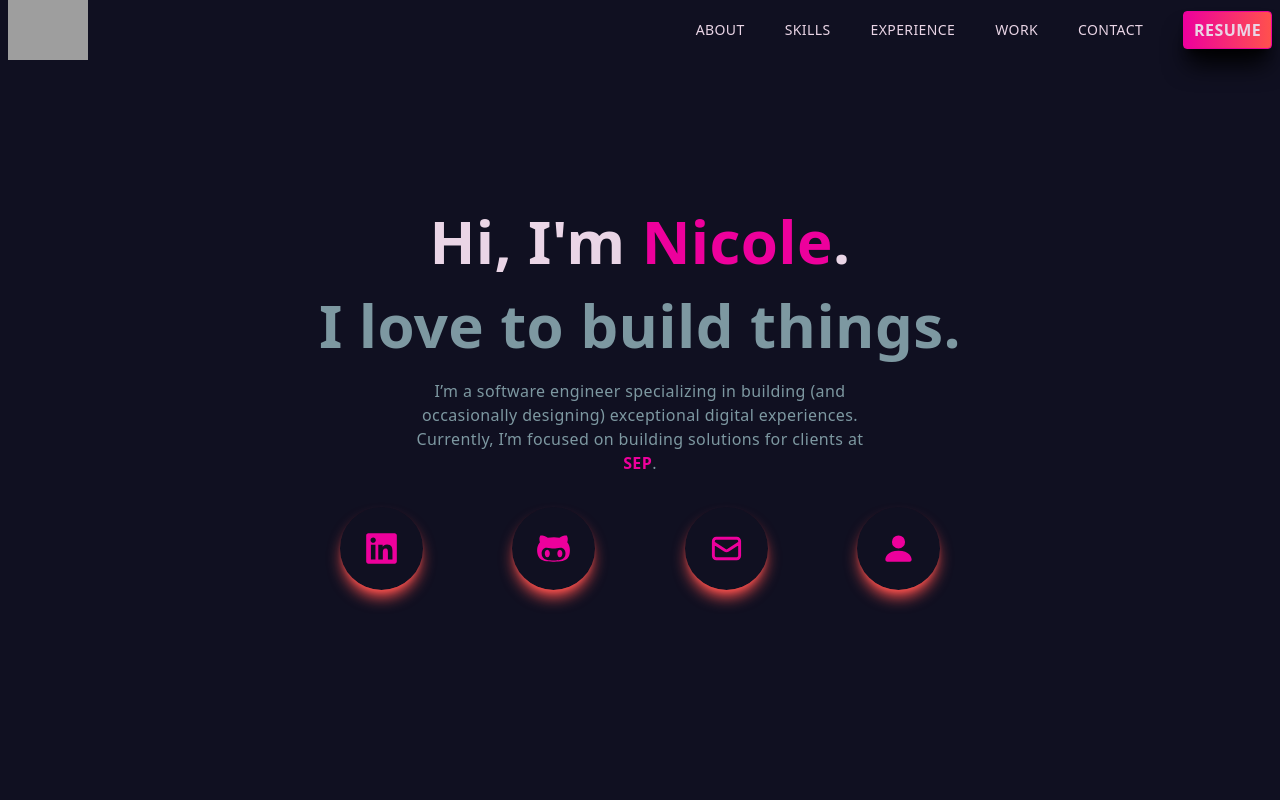
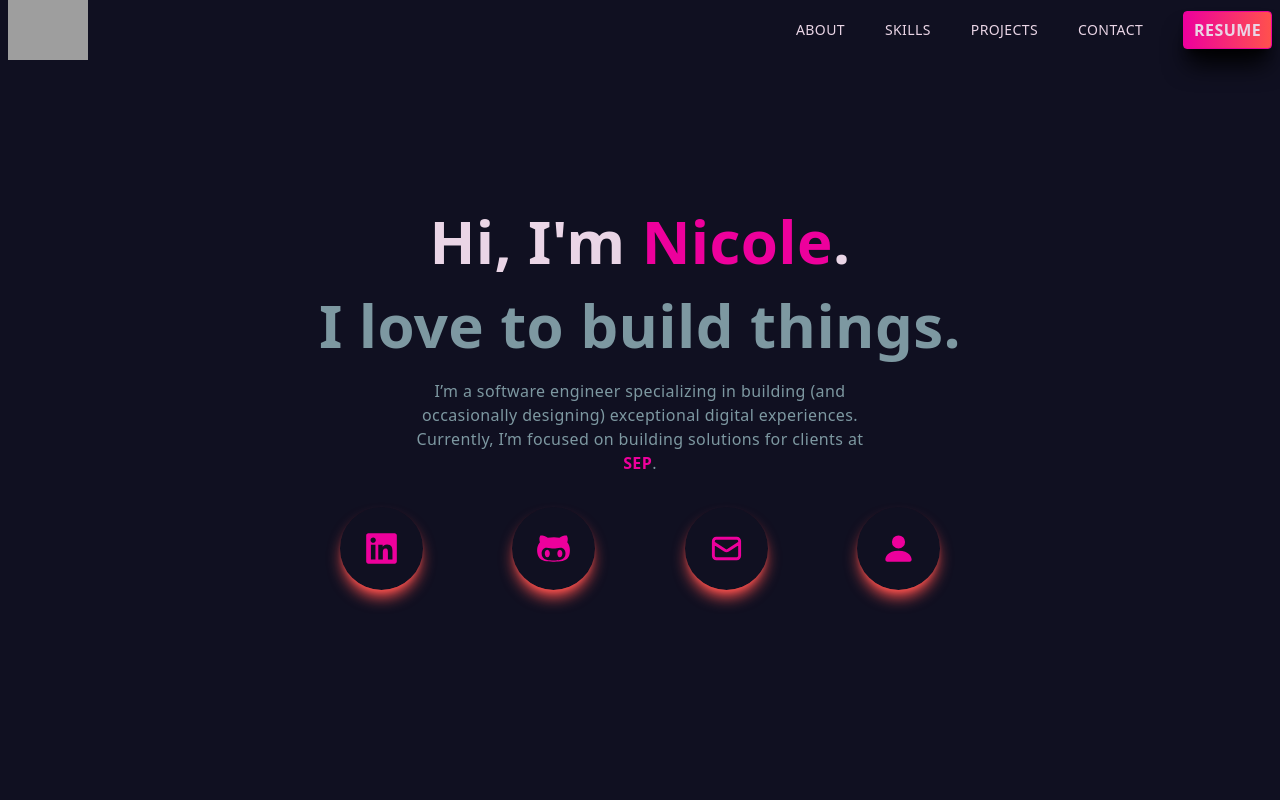
Before and after one commit to NicoleSelig/folio, a Next.js app: page / in a window 1280 px wide. Shown: the top 800 px of the page. Built offline with nearby package versions, Linux system fonts and the light colour scheme; grey boxes are pictures that could not be loaded.

Commit message:
add links

```diff
--- a/src/components/about.tsx
+++ b/src/components/about.tsx
@@ -1,11 +1,10 @@
 import React from "react";
 import Image from "next/image";
-import Skills from "./skills";
 import SectionLabel from "./sectionLabel";
 
 export default function About() {
   return (
-    <div className="w-full md:h-screen p-2 flex items-center py-16">
+    <div id="about" className="w-full md:h-screen p-2 flex items-center py-16">
       <div className="max-w-[700px] m-auto md:grid grid-cols-3 gap-8">
         <div className="col-span-2">
           <SectionLabel label="About" header="Hello!"/>
--- a/src/components/contact.tsx
+++ b/src/components/contact.tsx
@@ -4,7 +4,7 @@ import SectionLabel from "./sectionLabel";
 
 export default function Contact() {
   return (
-    <div className="w-full h-screen text-center">
+    <div id="contact" className="w-full h-screen text-center">
       <div className="max-w-[700px] w-full h-full mx-auto p-2 flex justify-center items-center">
         <div className="">
           <SectionLabel label="What's Next?" header="Let's Get In Touch" />
--- a/src/components/main.tsx
+++ b/src/components/main.tsx
@@ -5,7 +5,7 @@ import { BsFillPersonFill } from "react-icons/bs";
 
 export default function Main() {
   return (
-    <div className="w-full h-screen text-center">
+    <div id="home" className="w-full h-screen text-center">
       <div className="max-w-[700px] w-full h-full mx-auto p-2 flex justify-center items-center">
         <div>
           <h1 className="py-4">
--- a/src/components/navbar.tsx
+++ b/src/components/navbar.tsx
@@ -25,21 +25,21 @@ export default function Navbar() {
         />
         <div>
           <ul className="hidden md:flex items-center">
-            <Link href="/">
+            <Link href="/#about">
               <li className="ml-10 text-sm uppercase hover:border-b">About</li>
             </Link>
-            <Link href="/">
+            <Link href="/#skills">
               <li className="ml-10 text-sm uppercase hover:border-b">Skills</li>
             </Link>
-            <Link href="/">
+            {/* <Link href="/">
               <li className="ml-10 text-sm uppercase hover:border-b">
                 Experience
               </li>
+            </Link> */}
+            <Link href="/#projects">
+              <li className="ml-10 text-sm uppercase hover:border-b">Projects</li>
             </Link>
-            <Link href="/">
-              <li className="ml-10 text-sm uppercase hover:border-b">Work</li>
-            </Link>
-            <Link href="/">
+            <Link href="/#contact">
               <li className="ml-10 text-sm uppercase hover:border-b">
                 Contact
               </li>
@@ -88,19 +88,19 @@ export default function Navbar() {
           </div>
           <div className="py-4 flex flex-col">
             <ul className="uppercase">
-              <Link href="/">
+              <Link href="/#about">
                 <li className="text-[#101021] py-4 text-sm">About</li>
               </Link>
-              <Link href="/">
+              <Link href="/#skills">
                 <li className="text-[#101021] py-4 text-sm">Skills</li>
               </Link>
-              <Link href="/">
+              {/* <Link href="/#">
                 <li className="text-[#101021] py-4 text-sm">Experience</li>
+              </Link> */}
+              <Link href="/#projects">
+                <li className="text-[#101021] py-4 text-sm">Projects</li>
               </Link>
-              <Link href="/">
-                <li className="text-[#101021] py-4 text-sm">Work</li>
-              </Link>
-              <Link href="/">
+              <Link href="/#contact">
                 <li className="text-[#101021] py-4 text-sm">Contact</li>
               </Link>
               <li className="text-[#101021] py-4 text-sm">
--- a/src/components/projects.tsx
+++ b/src/components/projects.tsx
@@ -8,7 +8,7 @@ import Project from "./project";
 
 export default function Projects() {
   return (
-    <div className="w-full">
+    <div id="projects" className="w-full">
       <div className="max-w-[1240px] mx-auto px-2 py-16">
         <SectionLabel label="Projects" header="Things I've Built" />
         <div className="grid md:grid-cols-2 gap-8">
--- a/src/components/skills.tsx
+++ b/src/components/skills.tsx
@@ -14,7 +14,7 @@ import Skill from "./skill";
 
 export default function Skills() {
   return (
-    <div className="w-full md:h-screen p-2 flex">
+    <div id="skills" className="w-full md:h-screen p-2 flex">
       <div className="max-w-[1240px] mx-auto flex-col justify-center h-full">
         <SectionLabel label="Skills" header="What I Can Do"/>
         <div className="grid md:grid-cols-2 lg:grid-cols-4 gap-8">
```
